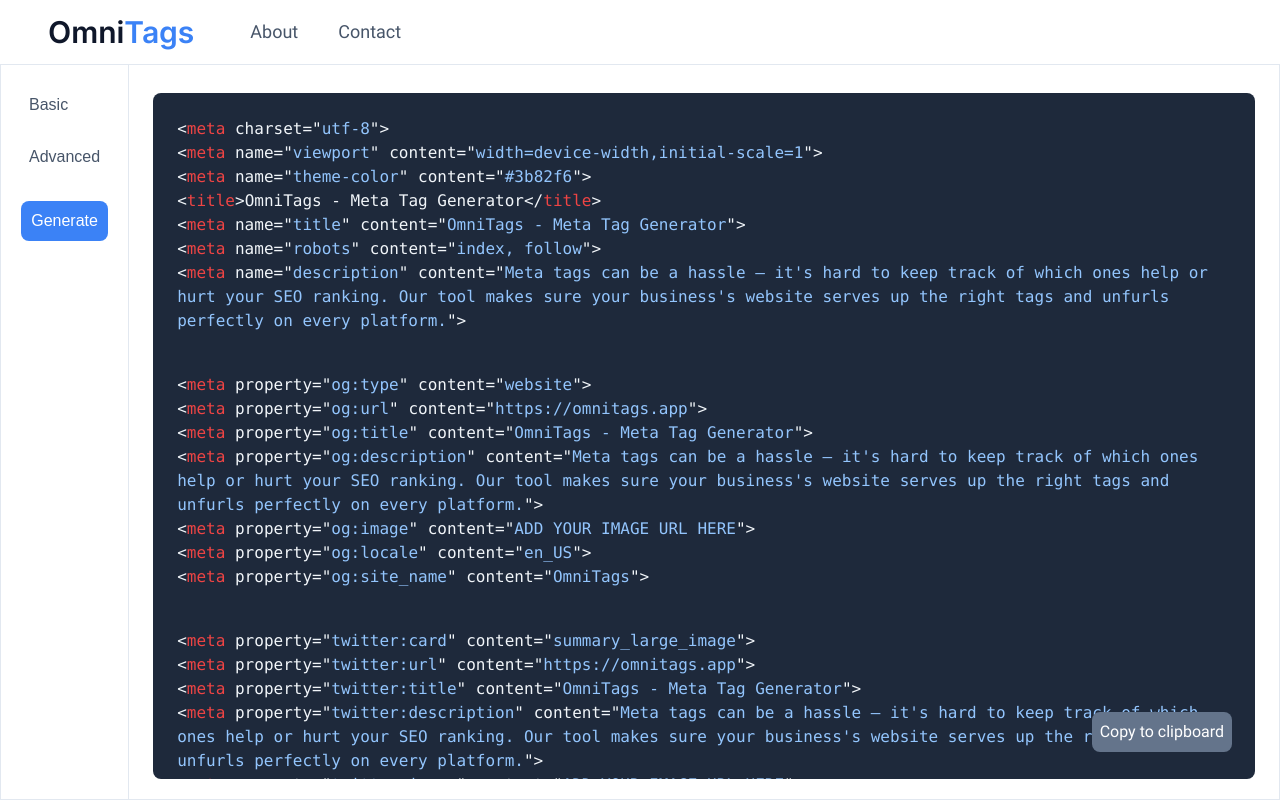
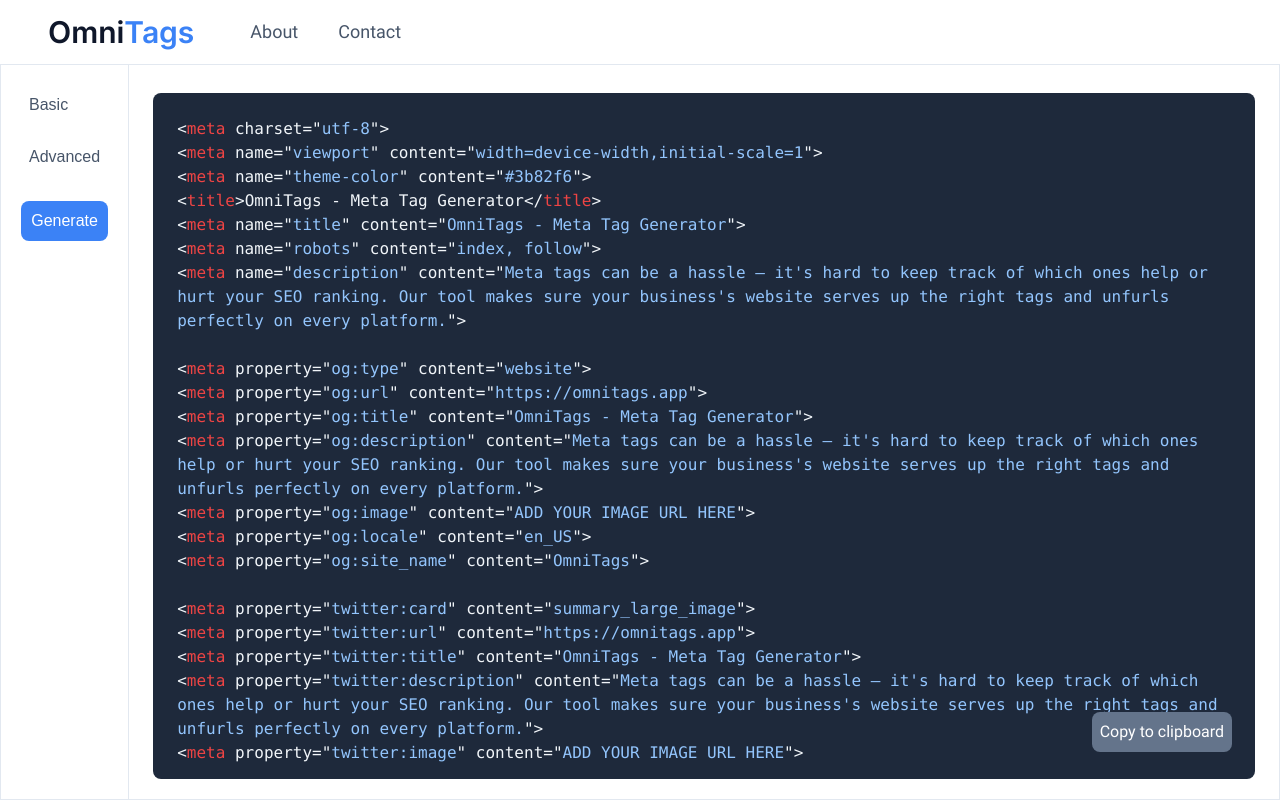
Before and after one commit to farrelmahaztra/omnitags, a React (Create React App) app: page /complete in a window 1280 px wide. Built offline with nearby package versions, Linux system fonts and the light colour scheme.

Commit message:
fix: use br tags in generation for better direct copying

```diff
--- a/src/routes/Generator/Complete/index.tsx
+++ b/src/routes/Generator/Complete/index.tsx
@@ -34,29 +34,26 @@
   } = useContext(GeneratorContext);
 
   const TitleTag = ({ title }: TitleTagProps) => (
-    <span className="block">
+    <span>
       &lt;
       <span className="text-red-500">title</span>&gt;{title}&lt;/
       <span className="text-red-500">title</span>&gt;
+      <br />
     </span>
   );
 
   const MetaCharsetTag = () => (
-    <span className="block">
+    <span>
       &lt;
       <span className="text-red-500">meta</span> charset="
       <span className="text-blue-300">utf-8</span>"&gt;
+      <br />
     </span>
   );
 
-  const MetaTag = ({
-    className = "block",
-    name,
-    property,
-    content,
-  }: MetaTagProps) => {
+  const MetaTag = ({ name, property, content }: MetaTagProps) => {
     return (
-      <span className={className}>
+      <span>
         &lt;
         <span className="text-red-500">meta</span>
         {name && (
@@ -74,6 +71,7 @@
         content="
         <span className="text-blue-300">{content}</span>
         "&gt;
+        <br />
       </span>
     );
   };
@@ -94,12 +92,8 @@
           <TitleTag title={title} />
           <MetaTag name="title" content={title} />
           <MetaTag name="robots" content="index, follow" />
-          <MetaTag
-            className="block mb-10"
-            name="description"
-            content={description}
-          />
-
+          <MetaTag name="description" content={description} />
+          <br />
           <MetaTag property="og:type" content={objectType} />
           {objectType === "article" && (
             <>
@@ -156,12 +150,8 @@
             content={imageUrl || "ADD YOUR IMAGE URL HERE"}
           />
           <MetaTag property="og:locale" content={locale} />
-          <MetaTag
-            className="block mb-10"
-            property="og:site_name"
-            content={siteName || title}
-          />
-
+          <MetaTag property="og:site_name" content={siteName || title} />
+          <br />
           <MetaTag property="twitter:card" content="summary_large_image" />
           <MetaTag property="twitter:url" content={url} />
           <MetaTag property="twitter:title" content={title} />
```
